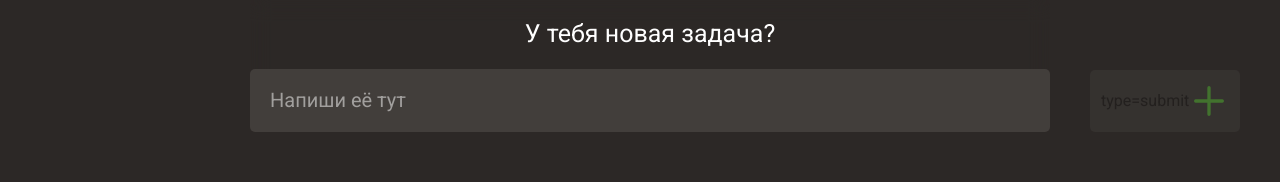
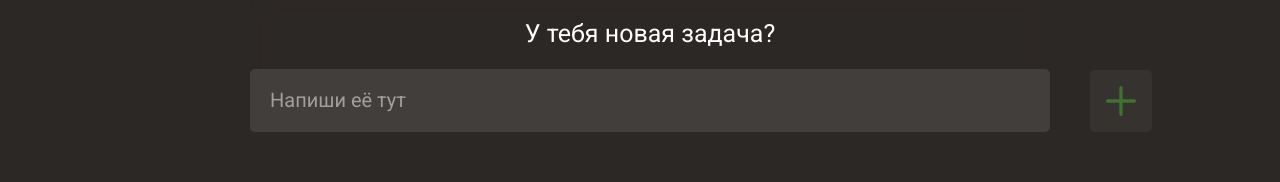
Before and after one commit to moldvaer23/sub-tasker, a React (Create React App) app: page / in a window 1280 px wide. Shown: the top 182 px of the page. Built offline with nearby package versions, Linux system fonts and the light colour scheme.

Commit message:
Поправил баг

```diff
--- a/src/05-Shared/ui/Button/Button.tsx
+++ b/src/05-Shared/ui/Button/Button.tsx
@@ -86,8 +86,8 @@ const Button: FC<IProps> = ({
       className={classNameSeting}
       disabled={disabled}
       onClick={onClick ? onClick : undefined}
-      onMouseLeave={onMouseLeave}>
-      type={type}
+      onMouseLeave={onMouseLeave}
+      type={type}>
       {content}
     </button>
   );
```
